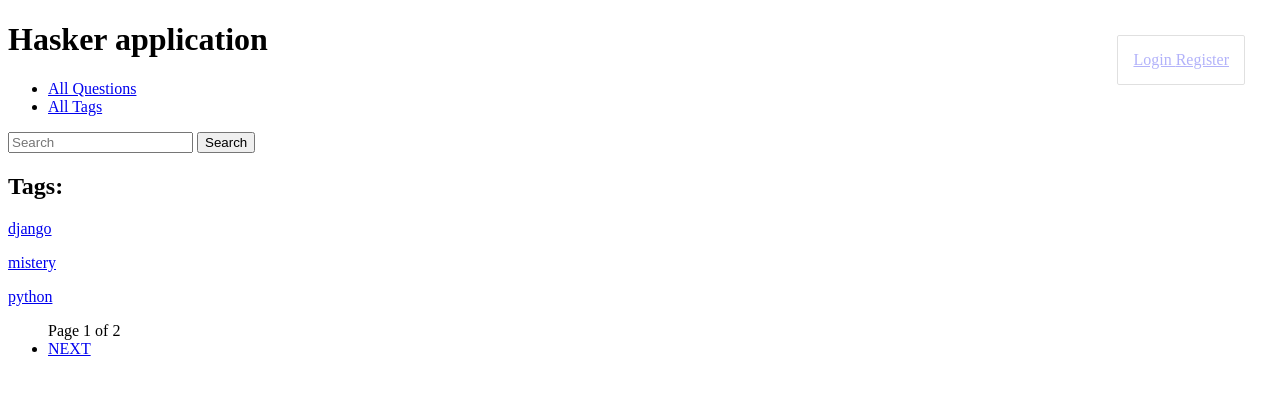
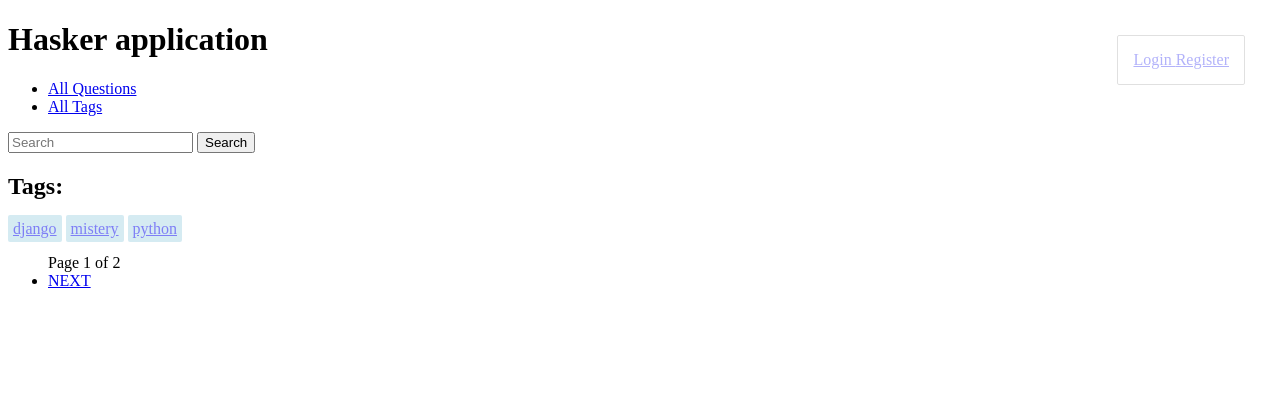
Before and after one commit to raptor72/hasker, a Django app: page /tags/ in a window 1280 px wide. Shown: the top 395 px of the page. Run offline with Django 3.2, Linux system fonts and the light colour scheme; data comes from the database, SQL or seed files in the repository; some libraries are stand-ins or nearby versions.

Commit message:
change tags list style

```diff
--- a/hasker/templates/hasker/tags_list.html
+++ b/hasker/templates/hasker/tags_list.html
@@ -10,7 +10,7 @@
     <h2>Tags:</h2>
 
     {% for tag in page_obj.object_list %}
-        <p> <a href="{{ tag.get_absolute_url }}" class="but1">{{ tag.title  }}</a> </p>
+        <a class="tag" href="{{ tag.get_absolute_url }}" class="but1">{{ tag.title }}</a>
     {% endfor %}
 
 {% endblock %}
```
